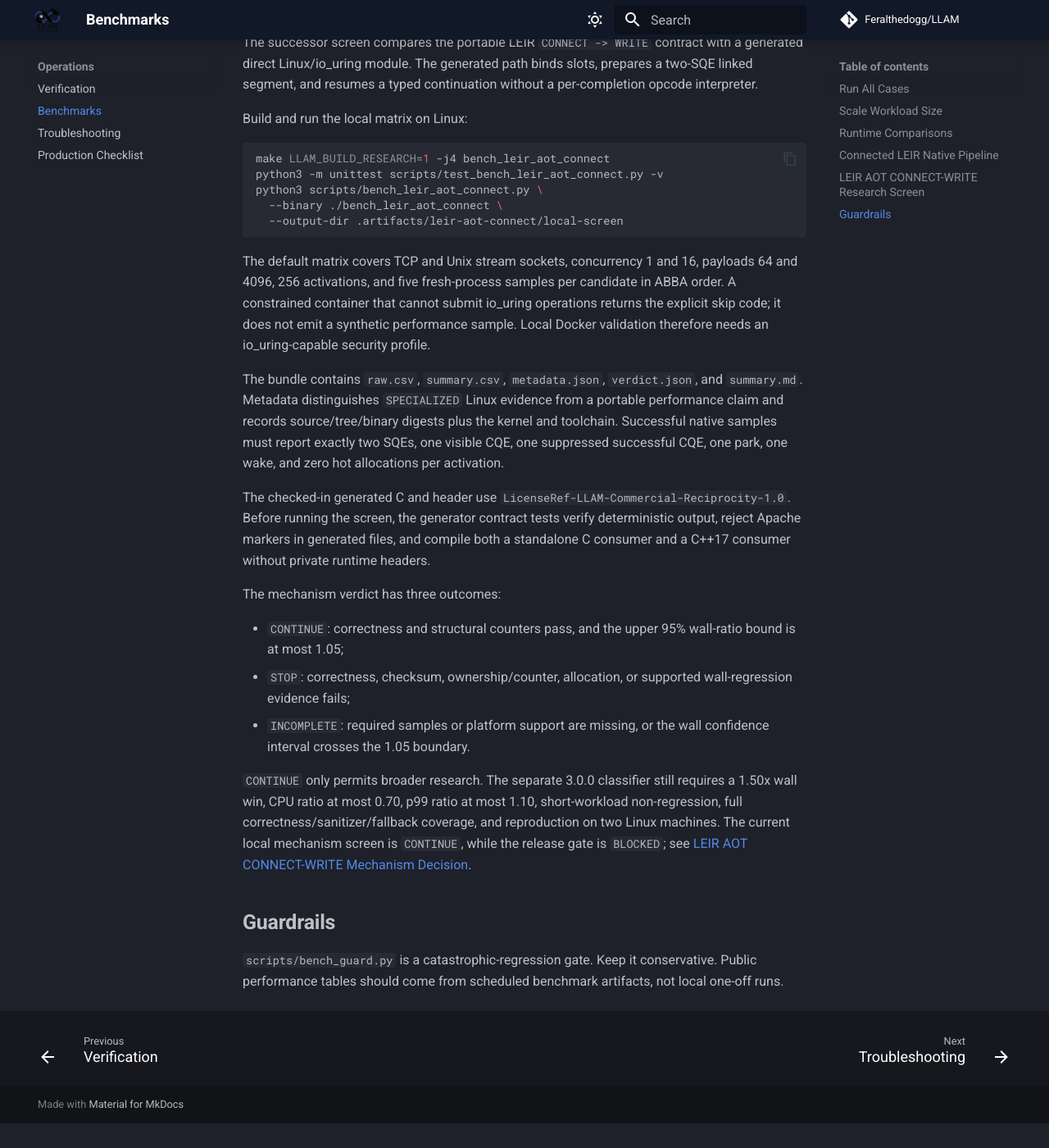
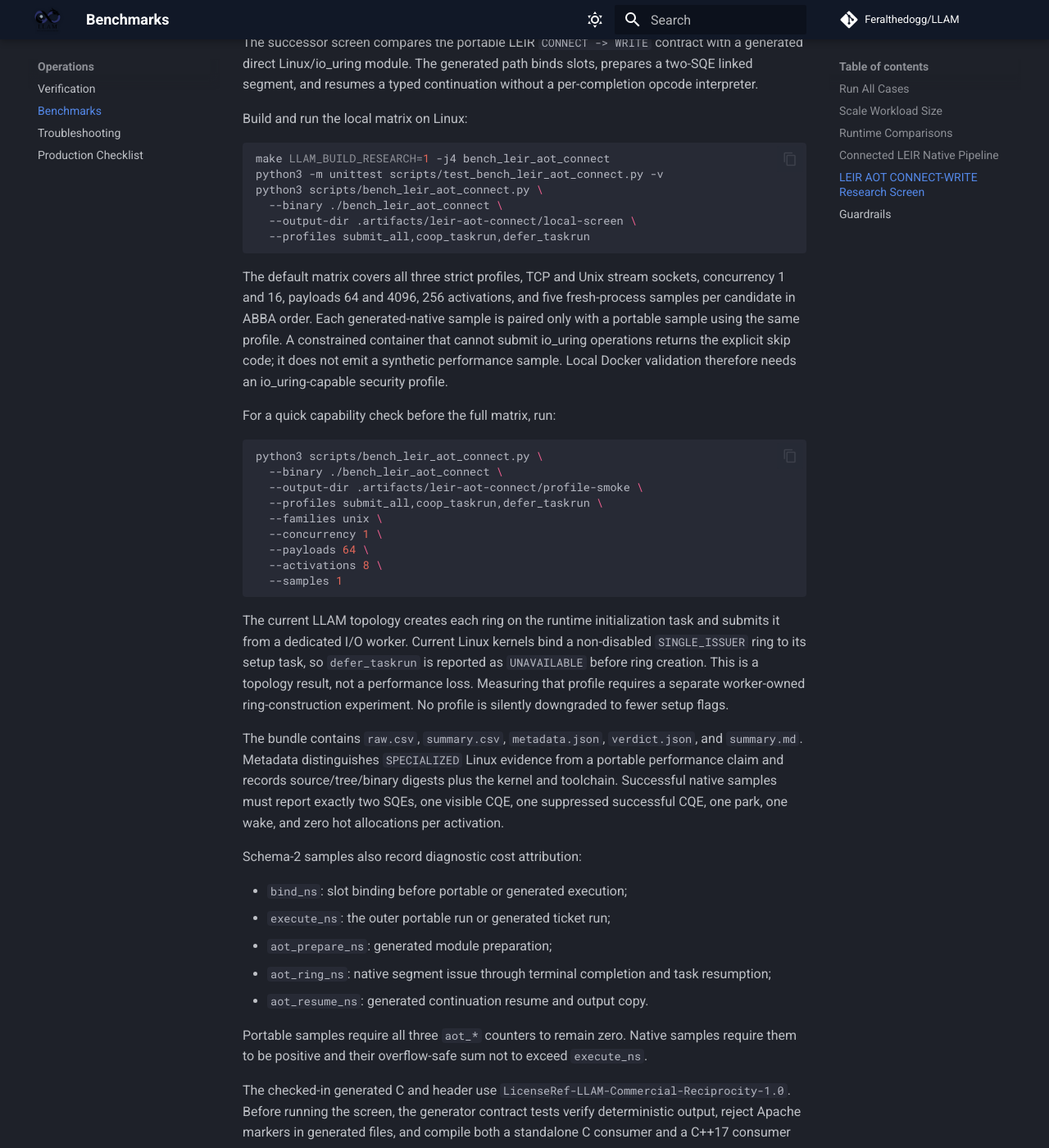
Before and after one commit to Feralthedogg/LLAM, an MkDocs documentation site: the page built from docs/operations/benchmarks.md, in a window 1280 px wide and 1400 px high, scrolled down 3860 px. Shown: the whole window at 82% size. Built offline with MkDocs 1.6.1 and Material for MkDocs 9.7.7, drawn with Linux system fonts in a browser that asks for light colours; comment, search, counter and statistics services are not loaded; before the commit the page ends 5230 px from its top, so only the background shows below that; some of the changed text lies outside the part shown.

Commit message:
ci: record AOT ring profile evidence

````diff
--- a/docs/operations/benchmarks.md
+++ b/docs/operations/benchmarks.md
@@ -191,15 +191,39 @@
 python3 -m unittest scripts/test_bench_leir_aot_connect.py -v
 python3 scripts/bench_leir_aot_connect.py \
   --binary ./bench_leir_aot_connect \
-  --output-dir .artifacts/leir-aot-connect/local-screen
+  --output-dir .artifacts/leir-aot-connect/local-screen \
+  --profiles submit_all,coop_taskrun,defer_taskrun
 ```
 
-The default matrix covers TCP and Unix stream sockets, concurrency 1 and 16,
-payloads 64 and 4096, 256 activations, and five fresh-process samples per
-candidate in ABBA order. A constrained container that cannot submit io_uring
-operations returns the explicit skip code; it does not emit a synthetic
-performance sample. Local Docker validation therefore needs an io_uring-capable
-security profile.
+The default matrix covers all three strict profiles, TCP and Unix stream
+sockets, concurrency 1 and 16, payloads 64 and 4096, 256 activations, and five
+fresh-process samples per candidate in ABBA order. Each generated-native sample
+is paired only with a portable sample using the same profile. A constrained
+container that cannot submit io_uring operations returns the explicit skip
+code; it does not emit a synthetic performance sample. Local Docker validation
+therefore needs an io_uring-capable security profile.
+
+For a quick capability check before the full matrix, run:
+
+```sh
+python3 scripts/bench_leir_aot_connect.py \
+  --binary ./bench_leir_aot_connect \
+  --output-dir .artifacts/leir-aot-connect/profile-smoke \
+  --profiles submit_all,coop_taskrun,defer_taskrun \
+  --families unix \
+  --concurrency 1 \
+  --payloads 64 \
+  --activations 8 \
+  --samples 1
+```
+
+The current LLAM topology creates each ring on the runtime initialization task
+and submits it from a dedicated I/O worker. Current Linux kernels bind a
+non-disabled `SINGLE_ISSUER` ring to its setup task, so `defer_taskrun` is
+reported as `UNAVAILABLE` before ring creation. This is a topology result, not
+a performance loss. Measuring that profile requires a separate worker-owned
+ring-construction experiment. No profile is silently downgraded to fewer setup
+flags.
 
 The bundle contains `raw.csv`, `summary.csv`, `metadata.json`, `verdict.json`,
 and `summary.md`. Metadata distinguishes `SPECIALIZED` Linux evidence from a
@@ -207,6 +231,19 @@
 kernel and toolchain. Successful native samples must report exactly two SQEs,
 one visible CQE, one suppressed successful CQE, one park, one wake, and zero
 hot allocations per activation.
+
+Schema-2 samples also record diagnostic cost attribution:
+
+- `bind_ns`: slot binding before portable or generated execution;
+- `execute_ns`: the outer portable run or generated ticket run;
+- `aot_prepare_ns`: generated module preparation;
+- `aot_ring_ns`: native segment issue through terminal completion and task
+  resumption;
+- `aot_resume_ns`: generated continuation resume and output copy.
+
+Portable samples require all three `aot_*` counters to remain zero. Native
+samples require them to be positive and their overflow-safe sum not to exceed
+`execute_ns`.
 
 The checked-in generated C and header use
 `LicenseRef-LLAM-Commercial-Reciprocity-1.0`. Before running the screen, the
@@ -223,6 +260,15 @@
 - `INCOMPLETE`: required samples or platform support are missing, or the wall
   confidence interval crosses the 1.05 boundary.
 
+That top-level verdict belongs only to the `submit_all` control profile. Each
+profile independently reports `CONTINUE`, `REJECT`, `INCOMPLETE`, or
+`UNAVAILABLE`, plus capability and same-profile CPU, p99, and wall ratios. An
+optional profile cannot rewrite a successful control verdict. Among profiles
+whose complete cells all continue, `recommended_profile` ranks median CPU
+ratio first, then p99 ratio, then wall ratio. The recommendation is
+Linux/io_uring research evidence only; it is not a portable default, public API
+promise, or release authorization.
+
 `CONTINUE` only permits broader research. The separate 3.0.0 classifier still
 requires a 1.50x wall win, CPU ratio at most 0.70, p99 ratio at most 1.10,
 short-workload non-regression, full correctness/sanitizer/fallback coverage,
````
Also changed, not shown: docs/superpowers/plans/2026-08-01-leir-aot-ring-profile-cost-experiment.md (+5 -5 lines), 2 other files.
